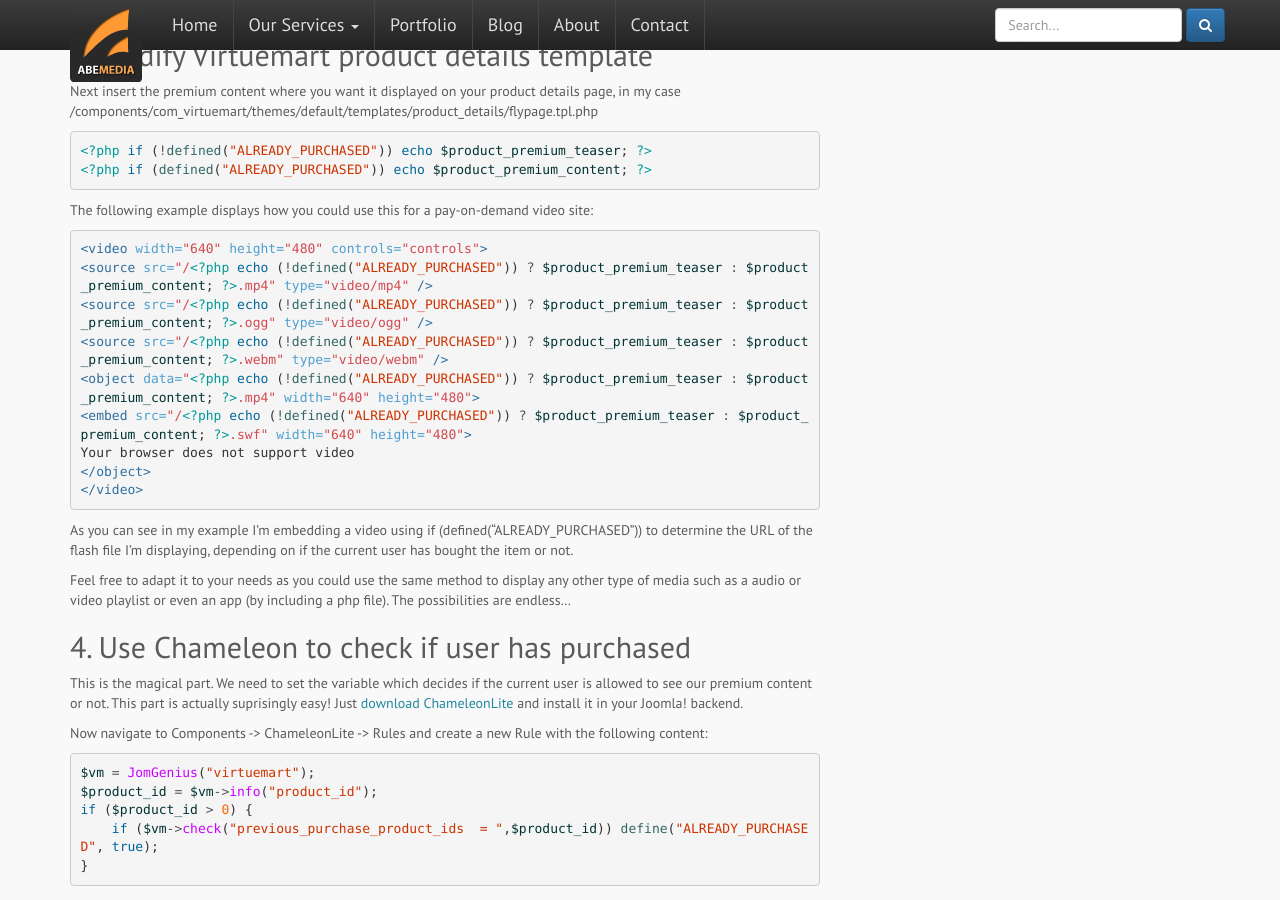
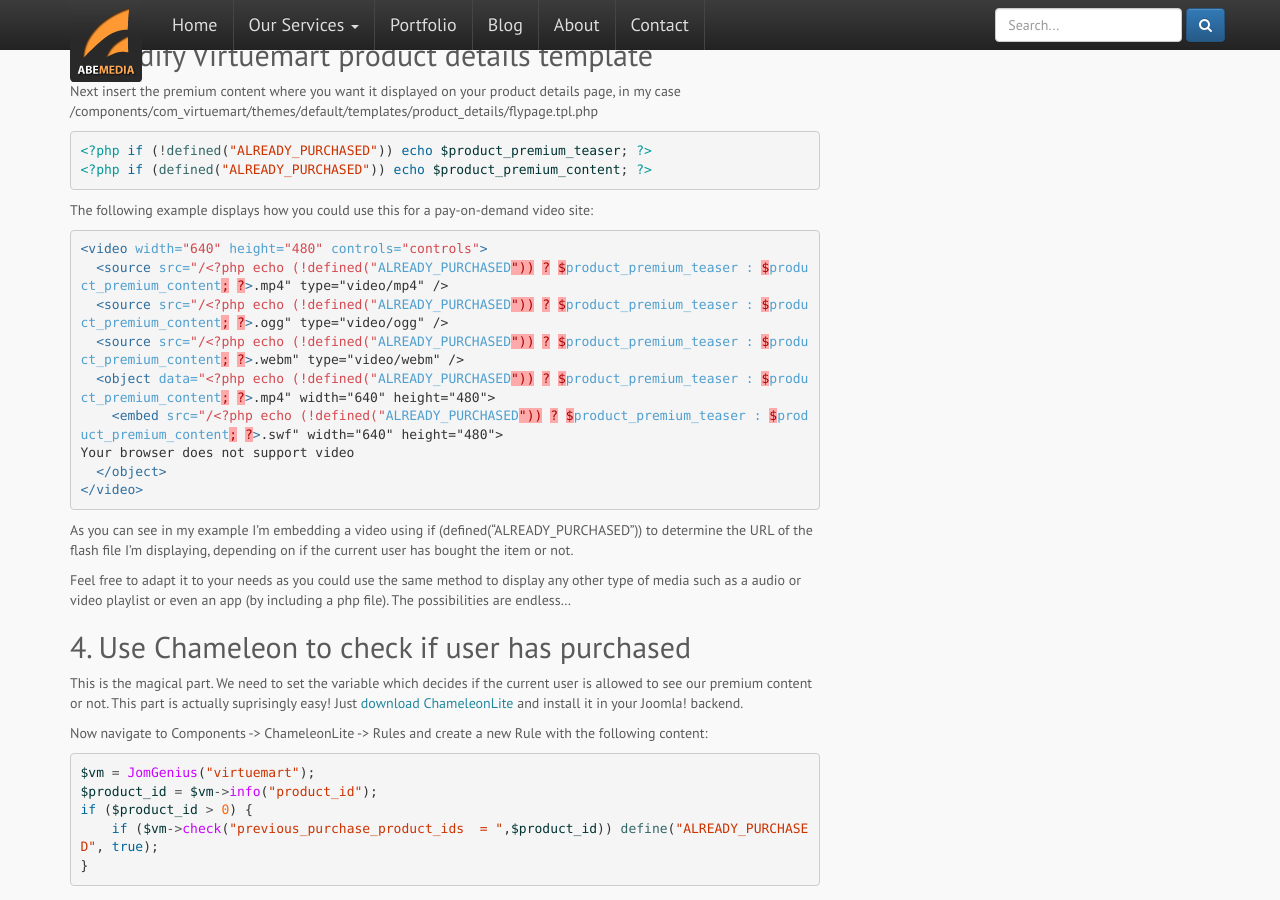
Before and after one commit to abemedia/abemedia.github.io, a Jekyll site: the page built from _posts/2011-10-15-create-pay-on-demand-content-in-joomla-using-virtuemart-chameleon.md, in a window 1280 px wide and 900 px high, scrolled down 1590 px. Built offline with Jekyll 4.4.1, drawn with Linux system fonts in a browser that asks for light colours; nearby versions of some CDN libraries; comment, search, counter and statistics services are not loaded.

Commit message:
Update 2011-10-15-create-pay-on-demand-content-in-joomla-using-virtuemart-chameleon.md

```diff
--- a/_posts/2011-10-15-create-pay-on-demand-content-in-joomla-using-virtuemart-chameleon.md
+++ b/_posts/2011-10-15-create-pay-on-demand-content-in-joomla-using-virtuemart-chameleon.md
@@ -92,15 +92,15 @@
 
 The following example displays how you could use this for a pay-on-demand video site:
 
-{% highlight php %}
+{% highlight html %}
 <video width="640" height="480" controls="controls">
-<source src="/<?php echo (!defined("ALREADY_PURCHASED")) ? $product_premium_teaser : $product_premium_content; ?>.mp4" type="video/mp4" />
-<source src="/<?php echo (!defined("ALREADY_PURCHASED")) ? $product_premium_teaser : $product_premium_content; ?>.ogg" type="video/ogg" />
-<source src="/<?php echo (!defined("ALREADY_PURCHASED")) ? $product_premium_teaser : $product_premium_content; ?>.webm" type="video/webm" />
-<object data="<?php echo (!defined("ALREADY_PURCHASED")) ? $product_premium_teaser : $product_premium_content; ?>.mp4" width="640" height="480">
-<embed src="/<?php echo (!defined("ALREADY_PURCHASED")) ? $product_premium_teaser : $product_premium_content; ?>.swf" width="640" height="480">
+  <source src="/<?php echo (!defined("ALREADY_PURCHASED")) ? $product_premium_teaser : $product_premium_content; ?>.mp4" type="video/mp4" />
+  <source src="/<?php echo (!defined("ALREADY_PURCHASED")) ? $product_premium_teaser : $product_premium_content; ?>.ogg" type="video/ogg" />
+  <source src="/<?php echo (!defined("ALREADY_PURCHASED")) ? $product_premium_teaser : $product_premium_content; ?>.webm" type="video/webm" />
+  <object data="<?php echo (!defined("ALREADY_PURCHASED")) ? $product_premium_teaser : $product_premium_content; ?>.mp4" width="640" height="480">
+    <embed src="/<?php echo (!defined("ALREADY_PURCHASED")) ? $product_premium_teaser : $product_premium_content; ?>.swf" width="640" height="480">
 Your browser does not support video
-</object>
+  </object>
 </video>
 {% endhighlight %}
 
```
